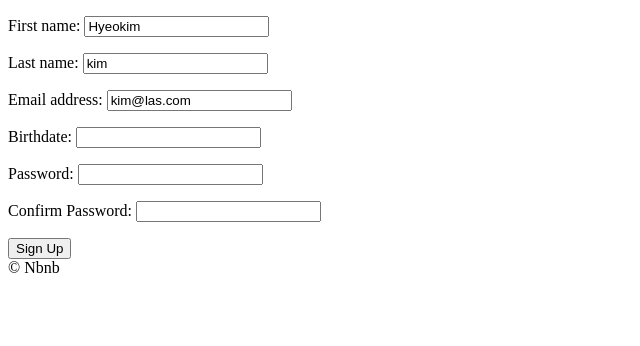
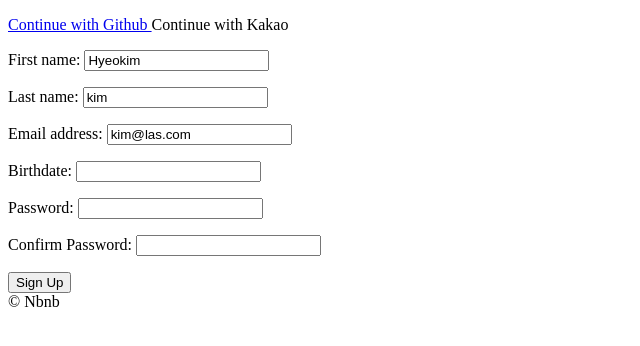
Before and after one commit to hminn/airbnb-clone, a Django app: page /users/signup in a window 1280 px wide. Shown: the part 78-424 px from the top of the page, without its empty margins (0-640 px from the left). Run offline with Django 3.2, Linux system fonts and the light colour scheme.

Commit message:
Create Functionality of Github_login

```diff
--- /dev/null
+++ b/templates/partials/social_login.html
@@ -0,0 +1,8 @@
+<div>
+    <a href="{% url 'users:github-login' %}">
+        Continue with Github
+    </a>
+    <a>
+        Continue with Kakao
+    </a>
+</div>
--- a/templates/users/login.html
+++ b/templates/users/login.html
@@ -8,6 +8,7 @@
 {% endblock search-bar %}
 
 {% block content %}
+    {% include "partials/social_login.html" %}
     <form method="POST" action='{%url "users:login"%}'>
         {% csrf_token %}
         {{form.as_p}}
--- a/templates/users/signup.html
+++ b/templates/users/signup.html
@@ -8,6 +8,7 @@
 {% endblock search-bar %}
 
 {% block content %}
+    {% include "partials/social_login.html" %}
     <form method="POST" action='{%url "users:signup"%}'>
         {% csrf_token %}
         {{form.as_p}}
--- a/users/admin.py
+++ b/users/admin.py
@@ -20,6 +20,7 @@ class CustomUserAdmin(UserAdmin):
                     "language",
                     "currency",
                     "superhost",
+                    "login_method",
                 )
             },
         ),
@@ -37,5 +38,6 @@ class CustomUserAdmin(UserAdmin):
         "superhost",
         "email_verified",
         "email_secret",
+        "login_method",
     )
     list_filter = UserAdmin.list_filter + ("superhost",)
--- a/users/models.py
+++ b/users/models.py
@@ -37,9 +37,19 @@ class User(AbstractUser):
         (CURRENCY_KRW, "KRW"),
     )
 
+    LOGIN_EMAIL = "email"
+    LOGIN_GITHUB = "github"
+    LOGIN_KAKAO = "kakao"
+
+    LOGIN_CHOICES = (
+        (LOGIN_EMAIL, "Email"),
+        (LOGIN_GITHUB, "Github"),
+        (LOGIN_KAKAO, "Kakao"),
+    )
+
     avatar = models.ImageField(upload_to="avatars", blank=True)
     gender = models.CharField(choices=GENDER_CHOICES, max_length=10, blank=True)
-    bio = models.TextField(blank=True)
+    bio = models.TextField(null=True, blank=True)
     birthdate = models.DateField(null=True, blank=True)
     language = models.CharField(
         choices=LANGUAGE_CHOICES, max_length=10, blank=True, default=LANGUAGE_KOREAN
@@ -50,6 +60,9 @@ class User(AbstractUser):
     superhost = models.BooleanField(default=False)
     email_verified = models.BooleanField(default=False)
     email_secret = models.CharField(max_length=120, default="", blank=True)
+    login_method = models.CharField(
+        max_length=50, choices=LOGIN_CHOICES, default=LOGIN_EMAIL
+    )
 
     def verify_email(self):
         if self.email_verified is False:
--- a/users/urls.py
+++ b/users/urls.py
@@ -5,6 +5,8 @@ app_name = "users"
 
 urlpatterns = [
     path("login", views.LoginView.as_view(), name="login"),
+    path("login/github", views.github_login, name="github-login"),
+    path("login/github/callback", views.github_callback, name="github-callback"),
     path("logout", views.log_out, name="logout"),
     path("signup", views.SignUpView.as_view(), name="signup"),
     path("verify/<str:key>", views.complete_verification, name="complete-verification"),
--- a/users/views.py
+++ b/users/views.py
@@ -1,3 +1,5 @@
+import os
+import requests
 from django.views import View
 from django.views.generic import FormView
 from django.shortcuts import render, redirect, reverse
@@ -58,3 +60,70 @@ def complete_verification(request, key):
         # to do : add error message
         pass
     return redirect(reverse("core:home"))
+
+
+def github_login(request):
+    client_id = os.environ.get("GH_ID")
+    redirect_uri = "http://127.0.0.1:8000/users/login/github/callback"
+    return redirect(
+        f"https://github.com/login/oauth/authorize?client_id={client_id}&redirect_uri={redirect_uri}&scope=read:user"
+    )
+
+
+class GithubException(Exception):
+    pass
+
+
+def github_callback(request):
+    try:
+        client_id = os.environ.get("GH_ID")
+        client_secret = os.environ.get("GH_SECRET")
+        code = request.GET.get("code", None)
+        if code is not None:
+            token_request = requests.post(
+                f"https://github.com/login/oauth/access_token?client_id={client_id}&client_secret={client_secret}&code={code}",
+                headers={"Accept": "application/json"},
+            )
+            token_json = token_request.json()
+            error = token_json.get("error", None)
+            if error is not None:
+                raise GithubException()
+            else:
+                access_token = token_json.get("access_token")
+                api_request = requests.get(
+                    "https://api.github.com/user",
+                    headers={
+                        "Authorization": f"token {access_token}",
+                        "Accept": "application/json",
+                    },
+                )
+                profile_json = api_request.json()
+                print(profile_json)
+                username = profile_json.get("login", None)
+                if username is not None:
+                    name = profile_json.get("name")
+                    email = profile_json.get("email")
+                    bio = profile_json.get("bio")
+                    try:
+                        user = models.User.objects.get(email=email)
+                        if user.login_method != models.User.LOGIN_GITHUB:
+                            raise GithubException()
+                    except models.User.DoesNotExist:
+                        user = models.User.objects.create(
+                            email=email,
+                            first_name=name,
+                            username=email,
+                            bio=bio,
+                            login_method=models.User.LOGIN_GITHUB,
+                        )
+                        user.set_unusable_password()
+                        user.save()
+                    login(request, user)
+                    return redirect(reverse("core:home"))
+                else:
+                    raise GithubException()
+        else:
+            raise GithubException()
+    except GithubException:
+        # send error Messages
+        return redirect(reverse("users:login"))
```
Also changed, not shown: users/migrations/0005_user_login_method.py (added), users/migrations/0006_auto_20200417_0130.py (added), 2 other files.
